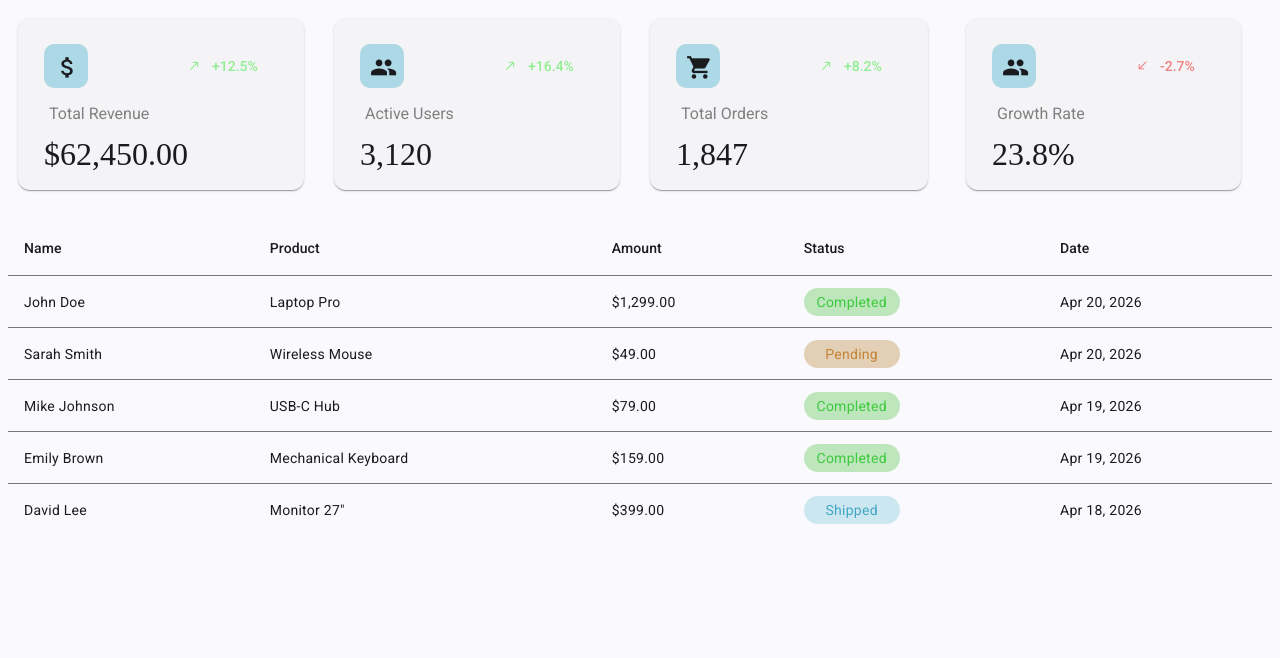
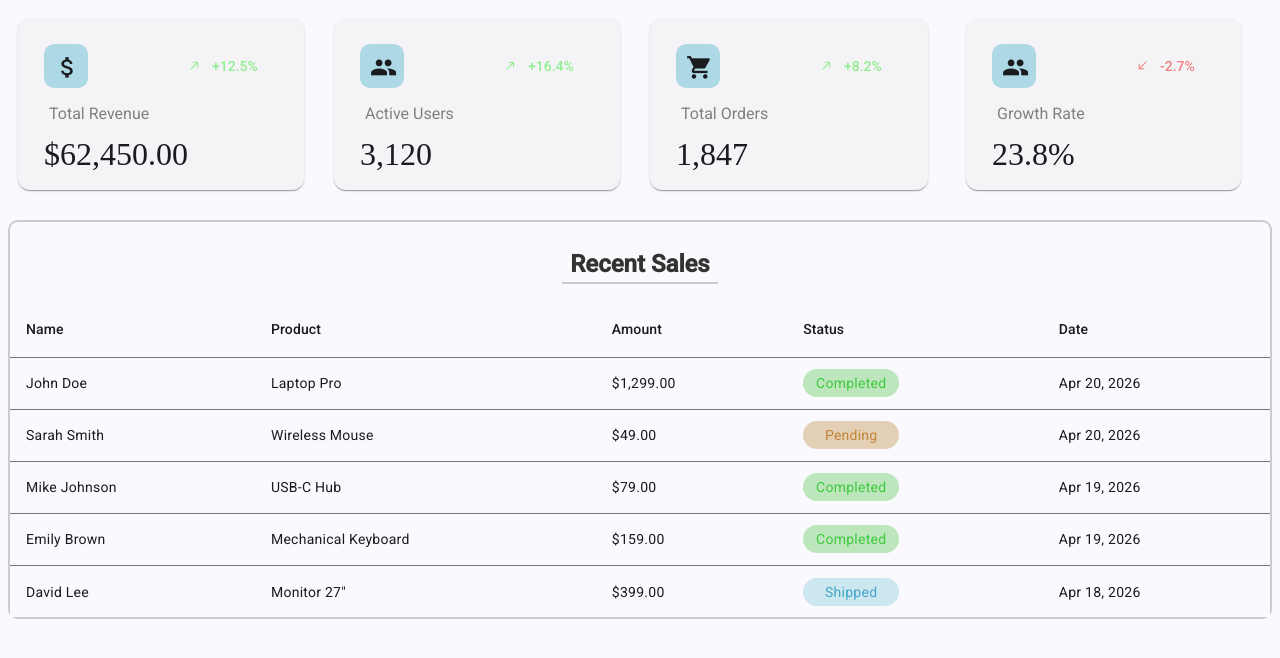
Before and after one commit to ChaitiDutta/dashboard-UI-system, an Angular app: page / in a window 1280 px wide. Shown: the top 658 px of the page. Built offline with nearby package versions, Linux system fonts and the light colour scheme.

Commit message:
activity table created

```diff
--- a/src/app/features/dashboard/component/dashboard/dashboard.css
+++ b/src/app/features/dashboard/component/dashboard/dashboard.css
@@ -8,6 +8,7 @@
   display: grid;
   /* grid-template-columns: repeat(2, minmax(0, 1fr)); */
 }
+
 @media (min-width : 48rem) {
   .grid-col {
     grid-template-columns: repeat(2, minmax(0, 1fr));
@@ -20,13 +21,16 @@
   }
 }
 
+.table-grid {}
 
-
-/* .grid-col-4{
-  display: grid;
-   grid-template-columns: repeat(4, minmax(0, 1fr));
+h3 {
+  /* .table-title { */
+  font-size: 1.5rem;
+  font-weight: 600;
+  margin-bottom: 1rem;
+  color: #333;
+  border-bottom: 2px solid #ccc;
+  padding: 0.5rem;
+  justify-self: anchor-center;
+  /* } */
 }
-.grid-col-2{
-  display: grid;
-   grid-template-columns: repeat(2, minmax(0, 1fr));
-} */
--- a/src/app/features/dashboard/component/dashboard/dashboard.html
+++ b/src/app/features/dashboard/component/dashboard/dashboard.html
@@ -1,15 +1,17 @@
 <div class="dashboard-grid">
     <div class="grid-col">
         @for(item of stats;let i = $index; track item.label){
-            <app-card [card]="item" [position]="i">
-            </app-card>
+        <app-card [card]="item" [position]="i">
+        </app-card>
         }
     </div>
 
-    <!-- <div class="tableList"> -->
-        <!-- @for(item of tableData; track item.name){ -->
+    <div class="table-grid">
+        <div style="border-radius: 10px;
+    border: 2px solid #ccc;">
+            <h3 class="table_title">Recent Sales</h3>
             <app-table [dataSource]="tableData"></app-table>
+        </div>
+    </div>
 
-        <!-- } -->
-    <!-- </div> -->
 </div>
--- /dev/null
+++ b/src/app/shared/components/activity-table/activity-table.html
@@ -0,0 +1 @@
+<p>activity-table works!</p>
--- a/src/app/shared/components/table/table.css
+++ b/src/app/shared/components/table/table.css
@@ -19,3 +19,22 @@
     color: rgb(67, 166, 199);
     background-color: rgb(205, 231, 240);
 }
+.custom-table {
+  width: 100%;
+  border-collapse: collapse;
+  margin-top: 1rem;
+}
+
+/* Header cells */
+.custom-table th.mat-header-cell {
+  background-color: #f5f5f5;
+  font-weight: 600;
+  border-bottom: 2px solid #ccc;
+  padding: 12px;
+}
+
+/* Data cells */
+.custom-table td.mat-cell {
+  border-bottom: 1px solid #e0e0e0;
+  padding: 12px;
+}
--- a/src/app/shared/components/table/table.html
+++ b/src/app/shared/components/table/table.html
@@ -1,5 +1,6 @@
 <!-- <p>table works!</p> -->
-<table mat-table [dataSource]="tableData" class="mat-elevation-z8">
+ <h2></h2>
+<table mat-table [dataSource]="tableData" class="mat-elevation-z8 custom-table">
     <ng-container matColumnDef="Name">
         <th mat-header-cell *matHeaderCellDef> Name </th>
         <td mat-cell *matCellDef="let element">
```
Also changed, not shown: src/app/shared/components/activity-table/activity-table.ts (added, +9 -0 lines), src/app/shared/components/activity-table/activity-table.css (added), 1 other file (tests, documents, lock files or other folders).
